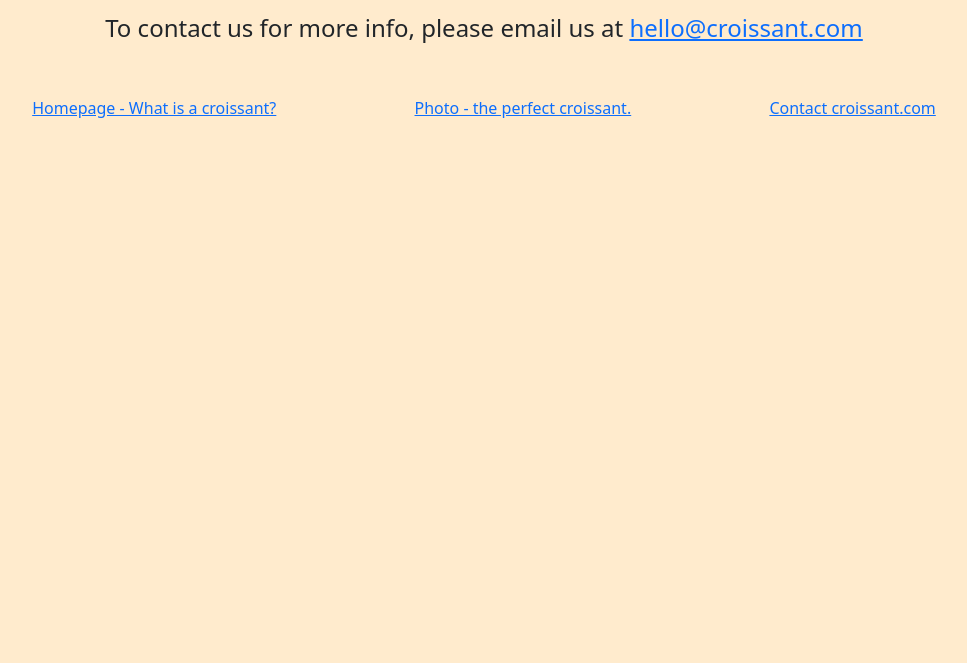
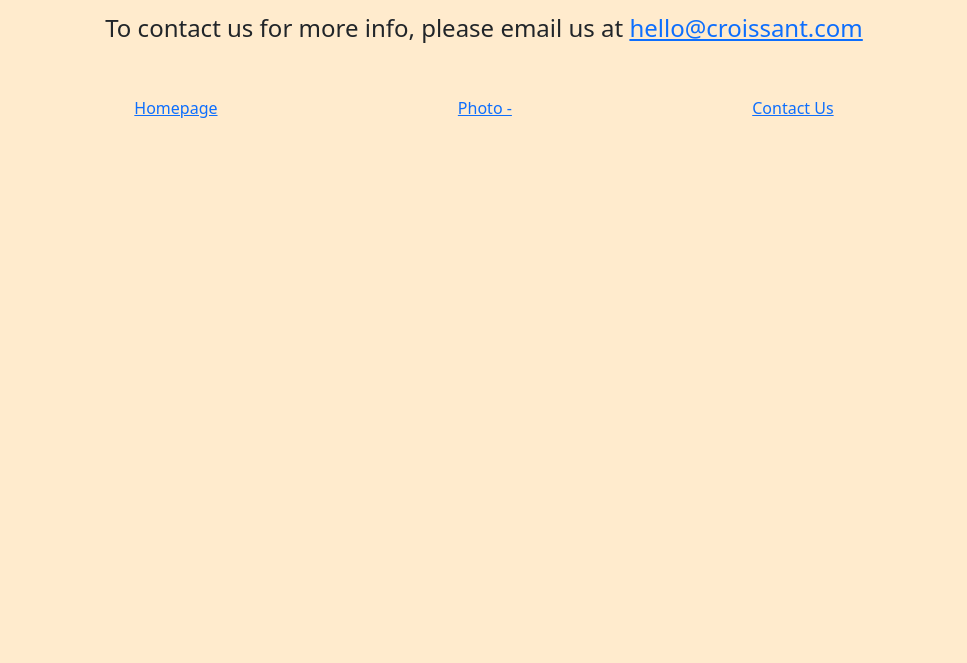
Before and after one commit to laurajhunter88/Croissant, a plain HTML site: page contact.html in a window 1280 px wide. Shown: the part 137-800 px from the top of the page, without its empty margins (156-1123 px from the left). Drawn offline with nearby package versions, Linux system fonts and the light colour scheme.

Commit message:
updated SEO

```diff
--- a/contact.html
+++ b/contact.html
@@ -22,9 +22,15 @@
     </p>
 
     <div class="d-flex justify-content-evenly navigation-links">
-      <div><a href="/">Homepage - What is a croissant?</a></div>
-      <div><a href="/photo.html">Photo - the perfect croissant.</a></div>
-      <div><a href="/contact.html">Contact croissant.com</a></div>
+      <div><a href="/" title="Information about croissants.">Homepage</a></div>
+      <div>
+        <a href="/photo.html" title="Photo of the perfect croissant."
+          >Photo -
+        </a>
+      </div>
+      <div>
+        <a href="/contact.html" title="Contact croissant.com">Contact Us</a>
+      </div>
     </div>
   </body>
 </html>
```
Also changed, not shown: index.html (+9 -3 lines), photo.html (+9 -3 lines).
